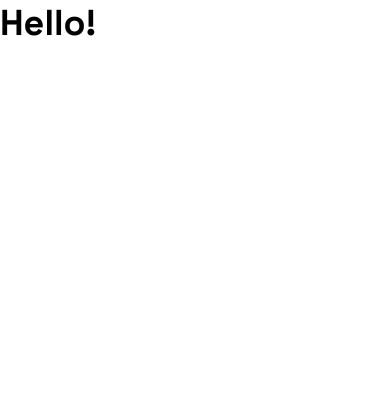
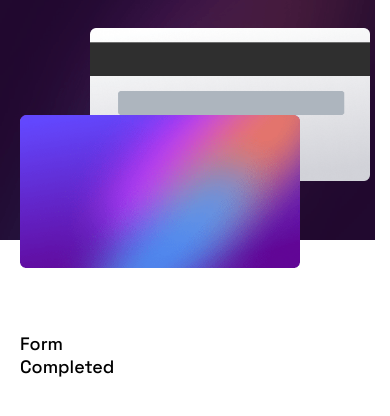
Before and after one commit to yusufardapeker/interactive-form, a React (Vite) app: page / in a window 390 px wide. Shown: the top 416 px of the page. Built offline with nearby package versions, Linux system fonts and the light colour scheme.

Commit message:
Code general mobile layout

```diff
--- a/src/App.jsx
+++ b/src/App.jsx
@@ -1,10 +1,27 @@
 import "./styles/reset.css";
 import "./styles/global.scss";
+
+import { Card } from "./components/Card";
+import { Form } from "./components/Form";
+import { Completed } from "./components/Completed";
+
+import bgMainMobile from "./images/bg-main-mobile.png";
+import bgMainDesktop from "./images/bg-main-desktop.png";
 
 function App() {
 	return (
 		<>
-			<h1>Hello!</h1>
+			<picture>
+				<source media="(min-width: 1440px)" srcSet={bgMainDesktop} />
+				<img src={bgMainMobile} />
+			</picture>
+
+			<Card />
+
+			<div className="actions-wrapper">
+				<Form />
+				<Completed />
+			</div>
 		</>
 	);
 }
--- a/src/components/Card/card.scss
+++ b/src/components/Card/card.scss
@@ -1 +1,14 @@
 @import "../../styles/global.scss";
+
+.card-back-wrapper {
+	position: absolute;
+	width: 280px;
+	top: 28px;
+	right: 20px;
+}
+.card-front-wrapper {
+	position: absolute;
+	width: 280px;
+	top: 115px;
+	left: 20px;
+}
--- a/src/components/Card/index.jsx
+++ b/src/components/Card/index.jsx
@@ -1,7 +1,20 @@
 import React from "react";
+import "./card.scss";
+
+import cardBackImg from "../../images/bg-card-back.png";
+import cardFrontImg from "../../images/bg-card-front.png";
 
 function Card() {
-	return <div>Card</div>;
+	return (
+		<div>
+			<div className="card-back-wrapper">
+				<img src={cardBackImg} />
+			</div>
+			<div className="card-front-wrapper">
+				<img src={cardFrontImg} />
+			</div>
+		</div>
+	);
 }
 
 export { Card };
--- a/src/styles/global.scss
+++ b/src/styles/global.scss
@@ -10,4 +10,10 @@ body {
 	font-family: "Space Grotesk", serif;
 	font-size: 18px;
 	font-weight: 500;
+	position: relative;
 }
+
+.actions-wrapper {
+	background-color: $white;
+	padding: 92px 20px 32px;
+}
```
